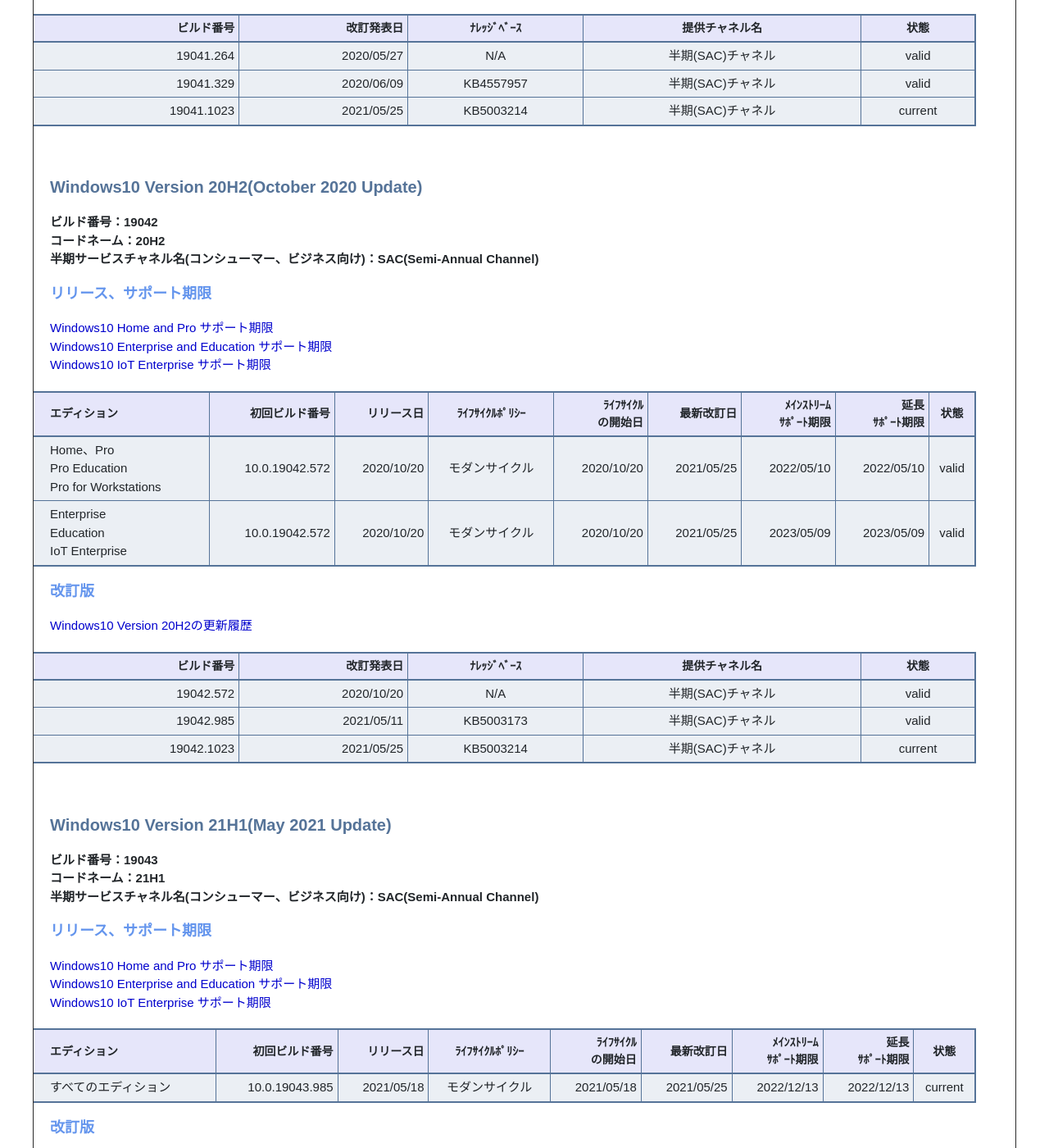
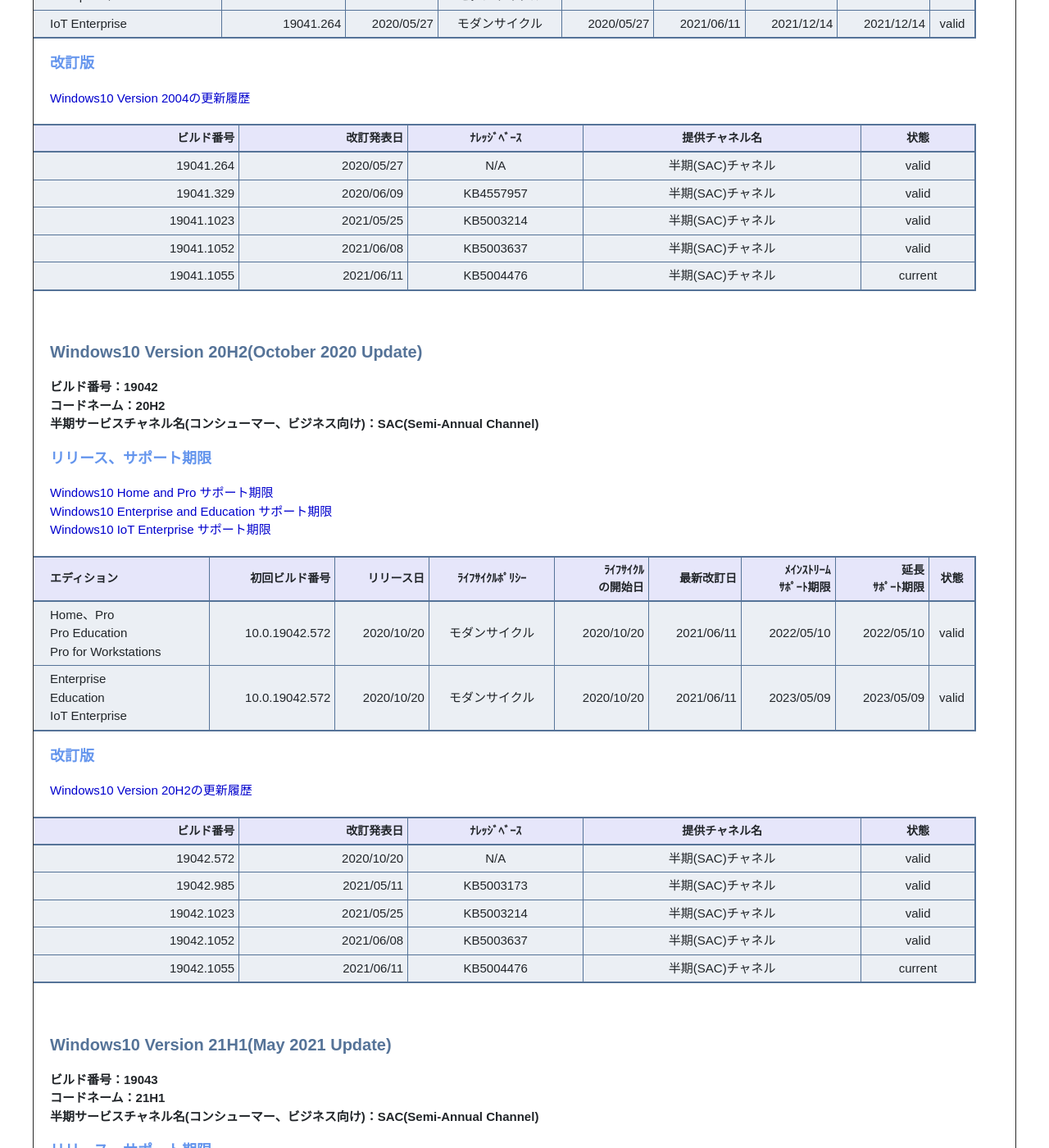
Before and after one commit to fuchu-pheasant01/fuchu-pheasant01.github.io, a Jekyll site: the page built from Contents/Support/MicrosoftOs.md, in a window 1280 px wide and 1400 px high, scrolled down 13261 px. Shown: the whole window at 82% size. Built offline with Jekyll 4.4.1, drawn with Linux system fonts in a browser that asks for light colours; emoji names are drawn with the system emoji font; some of the changed text lies outside the part shown.

Commit message:
Win2106012

```diff
--- a/Contents/Support/MicrosoftOs.md
+++ b/Contents/Support/MicrosoftOs.md
@@ -3,7 +3,7 @@ layout: default
 title: ":newspaper: サポート表"
 description: ":paperclip: Microsoft Windowsリリース、サポート表"
 date: "2020/05/17"
-lastmod: "2021/06/05"
+lastmod: "2021/06/12"
 ---
 
 ## 0. はじめに
@@ -156,8 +156,8 @@ Enterprise LTSCのサポート期限が１０年から５年間へ変更。IoT E
 | エディション           | 初回ビルド番号 | リリース日 | ﾗｲﾌｻｲｸﾙﾎﾟﾘｼｰ | ﾗｲﾌｻｲｸﾙ<br />の開始日 | 最新改訂日 | ﾒｲﾝｽﾄﾘｰﾑ<br />ｻﾎﾟｰﾄ期限 | 延長<br>ｻﾎﾟｰﾄ期限 | 状態 |
 | :--------------------- | -------------: | ---------: |:------------:| ---------: | ---------: | ---------: | ---------: | :-----: |
 |すべての半期チャネル    |10.0.10240.16384| 2015/07/29 |モダンサイクル| 2015/07/29 | 2017/06/27 | 2017/05/09 | 2017/05/09 | **End** |
-|Enterprise 2015 LTSB    |10.0.10240.16384| 2015/07/29 | 固定サイクル | 2015/07/29 | 2021/05/25 | 2020/10/13 | 2025/10/14 |  valid  |
-|IoT Enterprise 2015 LTSB|10.0.10240.16384| 2015/07/29 | 固定サイクル | 2015/07/29 | 2021/05/25 | 2020/10/13 | 2025/10/14 |  valid  |
+|Enterprise 2015 LTSB    |10.0.10240.16384| 2015/07/29 | 固定サイクル | 2015/07/29 | 2021/06/08 | 2020/10/13 | 2025/10/14 |  valid  |
+|IoT Enterprise 2015 LTSB|10.0.10240.16384| 2015/07/29 | 固定サイクル | 2015/07/29 | 2021/06/08 | 2020/10/13 | 2025/10/14 |  valid  |
 
 ##### 改訂版
 [Windows10 Version 1507の更新履歴](https://support.microsoft.com/ja-jp/topic/windows-10-%E3%81%AE%E6%9B%B4%E6%96%B0%E5%B1%A5%E6%AD%B4-93345c32-4ae1-6d1c-f885-6c0b718adf3b)
@@ -166,7 +166,8 @@ Enterprise LTSCのサポート期限が１０年から５年間へ変更。IoT E
 | ----------: | ---------: | :-------: | :--------------: | :-----: |
 | 10240.16384 | 2015/07/29 | N/A       | すべてのチャネル |  valid  |
 | 10240.17446 | 2017/06/27 | KB4032695 | すべてのチャネル |  valid  |
-| 10240.18932 | 2021/05/11 | KB5003172 |   長期チャネル   | current |
+| 10240.18932 | 2021/05/11 | KB5003172 |   長期チャネル   |  valid  |
+| 10240.18967 | 2021/06/08 | KB5003687 |   長期チャネル   | current |
 
 <br />
 
@@ -216,8 +217,8 @@ Enterprise LTSCのサポート期限が１０年から５年間へ変更。IoT E
 |Home、Pro、IoT Core     |10.0.14393.0    | 2016/08/02 |モダンサイクル| 2016/08/02 | 2017/06/27 | 2018/04/10 | 2018/04/10 | **End** |
 |Enterprise、Education   |10.0.14393.0    | 2016/08/02 |モダンサイクル| 2016/08/02 | 2017/06/27 | 2019/04/09 | 2019/04/09 | **End** |
 |IoT Enterprise          |10.0.14393.0    | 2016/08/02 |モダンサイクル| 2016/08/02 | 2017/06/27 | 2019/04/09 | 2019/04/09 | **End** |
-|Enterprise 2016 LTSB    |10.0.14393.0    | 2016/08/02 | 固定サイクル | 2016/08/02 | 2021/05/11 | 2021/10/12 | 2026/10/13 |  valid  |
-|IoT Enterprise 2016 LTSB|10.0.14393.0    | 2016/08/02 | 固定サイクル | 2016/08/02 | 2021/05/11 | 2021/10/12 | 2026/10/13 |  valid  |
+|Enterprise 2016 LTSB    |10.0.14393.0    | 2016/08/02 | 固定サイクル | 2016/08/02 | 2021/06/08 | 2021/10/12 | 2026/10/13 |  valid  |
+|IoT Enterprise 2016 LTSB|10.0.14393.0    | 2016/08/02 | 固定サイクル | 2016/08/02 | 2021/06/08 | 2021/10/12 | 2026/10/13 |  valid  |
 
 #### 改訂版
 [Windows10 Version 1607の更新履歴](https://support.microsoft.com/ja-jp/topic/windows-10-%E3%81%8A%E3%82%88%E3%81%B3-windows-server-2016-%E3%81%AE%E6%9B%B4%E6%96%B0%E5%B1%A5%E6%AD%B4-4acfbc84-a290-1b54-536a-1c0430e9f3fd)
@@ -226,7 +227,8 @@ Enterprise LTSCのサポート期限が１０年から５年間へ変更。IoT E
 | ----------: | ---------: | :-------: | :--------------: | :-----: |
 | 14393.0     | 2016/08/02 | N/A       | CB、LTSBチャネル |  valid  |
 | 14393.10    | 2016/08/02 | KB3176929 | CB、LTSBチャネル |  valid  |
-| 14393.4402  | 2021/05/11 | KB5003197 | すべてのチャネル | current |
+| 14393.4402  | 2021/05/11 | KB5003197 | すべてのチャネル |  valid  |
+| 14393.4467  | 2021/06/08 | KB5003638 | すべてのチャネル | current |
 
 <br />
 
@@ -336,8 +338,8 @@ Enterprise LTSCのサポート期限が１０年から５年間へ変更。IoT E
 |Home、Pro、IoT Core<br />Pro Education<br />Pro for Workstations|10.0.17763.1    | 2018/11/13 |モダンサイクル| 2018/11/13 | 2021/05/11 | 2020/11/10 | 2020/11/10 | **End** |
 |Enterprise、Education   |10.0.17763.1    | 2018/11/13 |モダンサイクル| 2018/11/13 | 2021/05/11 | 2021/05/11 | 2021/05/11 | **End** |
 |IoT Enterprise          |10.0.17763.1    | 2018/11/13 |モダンサイクル| 2018/11/13 | 2021/05/11 | 2021/05/11 | 2021/05/11 | **End** |
-|Enterprise 2019 LTSC    |10.0.17763.1    | 2018/11/13 | 固定サイクル | 2018/11/13 | 2021/05/20 | 2024/01/09 | 2029/01/09 | current |
-|IoT Enterprise 2019 LTSC|10.0.17763.1    | 2018/11/13 | 固定サイクル | 2018/11/13 | 2021/05/20 | 2024/01/09 | 2029/01/09 | current |
+|Enterprise 2019 LTSC    |10.0.17763.1    | 2018/11/13 | 固定サイクル | 2018/11/13 | 2021/06/08 | 2024/01/09 | 2029/01/09 | current |
+|IoT Enterprise 2019 LTSC|10.0.17763.1    | 2018/11/13 | 固定サイクル | 2018/11/13 | 2021/06/08 | 2024/01/09 | 2029/01/09 | current |
 
 #### 改訂版
 [Windows10 Version 1809の更新履歴](https://support.microsoft.com/ja-jp/topic/windows-10-%E3%81%8A%E3%82%88%E3%81%B3-windows-server-2019-%E3%81%AE%E6%9B%B4%E6%96%B0%E5%B1%A5%E6%AD%B4-725fc2e1-4443-6831-a5ca-51ff5cbcb059)
@@ -349,7 +351,8 @@ Enterprise LTSCのサポート期限が１０年から５年間へ変更。IoT E
 | 17763.107   | 2018/11/13 | KB4464455 | 半期(SACT)、LTSC |  valid  |
 | 17763.379   | 2019/03/12 | KB4489899 | すべてのチャネル |  valid  |
 | 17763.1935  | 2021/05/11 | KB5003171 | すべてのチャネル |  valid  |
-| 17763.1971  | 2021/05/20 | KB5003217 |長期(LTSC)チャネル| current |
+| 17763.1971  | 2021/05/20 | KB5003217 |長期(LTSC)チャネル|  valid  |
+| 17763.1999  | 2021/06/08 | KB5003646 |長期(LTSC)チャネル| current |
 
 <br />
 
@@ -391,9 +394,9 @@ Enterprise LTSCのサポート期限が１０年から５年間へ変更。IoT E
 
 | エディション       | 初回ビルド番号 | リリース日 | ﾗｲﾌｻｲｸﾙﾎﾟﾘｼｰ | ﾗｲﾌｻｲｸﾙ<br />の開始日 | 最新改訂日 | ﾒｲﾝｽﾄﾘｰﾑ<br />ｻﾎﾟｰﾄ期限 | 延長<br>ｻﾎﾟｰﾄ期限 | 状態 |
 | :----------------- | -------------: | ---------: |:------------:| ---------: | ---------: | ---------: | ---------: | :-----: |
-|Home、Pro<br />Pro Education<br />Pro for Workstations|10.0.18363.476  | 2019/11/12 |モダンサイクル| 2019/11/12 | 2021/05/20 | 2021/05/11 | 2021/05/11 | **End** |
-|Enterprise、Education|18363.476     | 2019/11/12 |モダンサイクル| 2019/11/12 | 2021/05/20 | 2022/05/10 | 2022/05/10 |  valid  |
-|IoT Enterprise      |18363.476     | 2019/11/12 |モダンサイクル| 2019/11/12 | 2021/05/20 | 2022/05/10 | 2022/05/10 |  valid  |
+|Home、Pro<br />Pro Education<br />Pro for Workstations|10.0.18363.476  | 2019/11/12 |モダンサイクル| 2019/11/12 | 2021/06/08 | 2021/05/11 | 2021/05/11 | **End** |
+|Enterprise、Education|18363.476     | 2019/11/12 |モダンサイクル| 2019/11/12 | 2021/06/08 | 2022/05/10 | 2022/05/10 |  valid  |
+|IoT Enterprise      |18363.476     | 2019/11/12 |モダンサイクル| 2019/11/12 | 2021/06/08 | 2022/05/10 | 2022/05/10 |  valid  |
 
 #### 改訂版
 [Windows10 Version 1909の更新履歴](https://support.microsoft.com/ja-jp/topic/windows-10-%E3%81%AE%E6%9B%B4%E6%96%B0%E5%B1%A5%E6%AD%B4-53c270dc-954f-41f7-7ced-488578904dfe)
@@ -401,7 +404,8 @@ Enterprise LTSCのサポート期限が１０年から５年間へ変更。IoT E
 | ビルド番号  | 改訂発表日 | ﾅﾚｯｼﾞﾍﾞｰｽ |  提供チャネル名  |  状態   |
 | ----------: | ---------: | :-------: | :--------------: | :-----: |
 | 18363.476   | 2019/11/12 | KB4524570 |半期(SAC)チャネル |  valid  |
-| 18363.1593  | 2021/05/20 | KB5003212 |半期(SAC)チャネル | current |
+| 18363.1593  | 2021/05/20 | KB5003212 |半期(SAC)チャネル |  valid  |
+| 18363.1621  | 2021/06/08 | KB5003635 |半期(SAC)チャネル | current |
 
 <br />
 
@@ -417,9 +421,9 @@ Enterprise LTSCのサポート期限が１０年から５年間へ変更。IoT E
 
 | エディション       | 初回ビルド番号 | リリース日 | ﾗｲﾌｻｲｸﾙﾎﾟﾘｼｰ | ﾗｲﾌｻｲｸﾙ<br />の開始日 | 最新改訂日 | ﾒｲﾝｽﾄﾘｰﾑ<br />ｻﾎﾟｰﾄ期限 | 延長<br>ｻﾎﾟｰﾄ期限 | 状態 |
 | :----------------- | -------------: | ---------: |:------------:| ---------: | ---------: | ---------: | ---------: | :-----: |
-|Home、Pro<br />Pro Education<br />Pro for Workstations|10.0.19041.264  | 2020/05/27 |モダンサイクル| 2020/05/27 | 2021/05/25 | 2021/12/14 | 2021/12/14 |  valid  |
-|Enterprise、Education|19041.264     | 2020/05/27 |モダンサイクル| 2020/05/27 | 2021/05/25 | 2021/12/14 | 2021/12/14 |  valid  |
-|IoT Enterprise      |19041.264     | 2020/05/27 |モダンサイクル| 2020/05/27 | 2021/05/25 | 2021/12/14 | 2021/12/14 |  valid  |
+|Home、Pro<br />Pro Education<br />Pro for Workstations|10.0.19041.264  | 2020/05/27 |モダンサイクル| 2020/05/27 | 2021/06/11 | 2021/12/14 | 2021/12/14 |  valid  |
+|Enterprise、Education|19041.264     | 2020/05/27 |モダンサイクル| 2020/05/27 | 2021/06/11 | 2021/12/14 | 2021/12/14 |  valid  |
+|IoT Enterprise      |19041.264     | 2020/05/27 |モダンサイクル| 2020/05/27 | 2021/06/11 | 2021/12/14 | 2021/12/14 |  valid  |
 
 #### 改訂版
 [Windows10 Version 2004の更新履歴](https://support.microsoft.com/ja-jp/topic/windows-10-%E3%81%AE%E6%9B%B4%E6%96%B0%E5%B1%A5%E6%AD%B4-24ea91f4-36e7-d8fd-0ddb-d79d9d0cdbda)
@@ -428,7 +432,9 @@ Enterprise LTSCのサポート期限が１０年から５年間へ変更。IoT E
 | ----------: | ---------: | :-------: | :--------------: | :-----: |
 | 19041.264   | 2020/05/27 | N/A       |半期(SAC)チャネル |  valid  |
 | 19041.329   | 2020/06/09 | KB4557957 |半期(SAC)チャネル |  valid  |
-| 19041.1023  | 2021/05/25 | KB5003214 |半期(SAC)チャネル | current |
+| 19041.1023  | 2021/05/25 | KB5003214 |半期(SAC)チャネル |  valid  |
+| 19041.1052  | 2021/06/08 | KB5003637 |半期(SAC)チャネル |  valid  |
+| 19041.1055  | 2021/06/11 | KB5004476 |半期(SAC)チャネル | current |
 
 <br />
 
@@ -444,8 +450,8 @@ Enterprise LTSCのサポート期限が１０年から５年間へ変更。IoT E
 
 | エディション       | 初回ビルド番号 | リリース日 | ﾗｲﾌｻｲｸﾙﾎﾟﾘｼｰ | ﾗｲﾌｻｲｸﾙ<br />の開始日 | 最新改訂日 | ﾒｲﾝｽﾄﾘｰﾑ<br />ｻﾎﾟｰﾄ期限 | 延長<br>ｻﾎﾟｰﾄ期限 | 状態 |
 | :----------------- | -------------: | ---------: |:------------:| ---------: | ---------: | ---------: | ---------: | :-----: |
-|Home、Pro<br />Pro Education<br />Pro for Workstations| 10.0.19042.572 | 2020/10/20 |モダンサイクル| 2020/10/20 | 2021/05/25 | 2022/05/10 | 2022/05/10 |  valid  |
-|Enterprise<br />Education<br />IoT Enterprise| 10.0.19042.572 | 2020/10/20 |モダンサイクル| 2020/10/20 | 2021/05/25 | 2023/05/09 | 2023/05/09 |  valid  |
+|Home、Pro<br />Pro Education<br />Pro for Workstations| 10.0.19042.572 | 2020/10/20 |モダンサイクル| 2020/10/20 | 2021/06/11 | 2022/05/10 | 2022/05/10 |  valid  |
+|Enterprise<br />Education<br />IoT Enterprise| 10.0.19042.572 | 2020/10/20 |モダンサイクル| 2020/10/20 | 2021/06/11 | 2023/05/09 | 2023/05/09 |  valid  |
 
 #### 改訂版
 [Windows10 Version 20H2の更新履歴](https://support.microsoft.com/ja-jp/topic/windows-10-%E3%81%AE%E6%9B%B4%E6%96%B0%E5%B1%A5%E6%AD%B4-7dd3071a-3906-fa2c-c342-f7f86728a6e3)
@@ -454,7 +460,9 @@ Enterprise LTSCのサポート期限が１０年から５年間へ変更。IoT E
 | ---------: | ---------: | :-------: | :--------------: | :-----: |
 | 19042.572  | 2020/10/20 | N/A       |半期(SAC)チャネル |  valid  |
 | 19042.985  | 2021/05/11 | KB5003173 |半期(SAC)チャネル |  valid  |
-| 19042.1023 | 2021/05/25 | KB5003214 |半期(SAC)チャネル | current |
+| 19042.1023 | 2021/05/25 | KB5003214 |半期(SAC)チャネル |  valid  |
+| 19042.1052 | 2021/06/08 | KB5003637 |半期(SAC)チャネル |  valid  |
+| 19042.1055 | 2021/06/11 | KB5004476 |半期(SAC)チャネル | current |
 
 <br />
 
@@ -470,7 +478,7 @@ Enterprise LTSCのサポート期限が１０年から５年間へ変更。IoT E
 
 | エディション       | 初回ビルド番号 | リリース日 | ﾗｲﾌｻｲｸﾙﾎﾟﾘｼｰ | ﾗｲﾌｻｲｸﾙ<br />の開始日 | 最新改訂日 | ﾒｲﾝｽﾄﾘｰﾑ<br />ｻﾎﾟｰﾄ期限 | 延長<br>ｻﾎﾟｰﾄ期限 | 状態 |
 | :----------------- | -------------: | ---------: |:------------:| ---------: | ---------: | ---------: | ---------: | :-----: |
-|すべてのエディション| 10.0.19043.985 | 2021/05/18 |モダンサイクル| 2021/05/18 | 2021/05/25 | 2022/12/13 | 2022/12/13 | current |
+|すべてのエディション| 10.0.19043.985 | 2021/05/18 |モダンサイクル| 2021/05/18 | 2021/06/11 | 2022/12/13 | 2022/12/13 | current |
 
 #### 改訂版
 [Windows10 Version 21H1の更新履歴](https://support.microsoft.com/ja-jp/topic/windows-10-%E3%81%AE%E6%9B%B4%E6%96%B0%E5%B1%A5%E6%AD%B4-1b6aac92-bf01-42b5-b158-f80c6d93eb11)
@@ -478,7 +486,9 @@ Enterprise LTSCのサポート期限が１０年から５年間へ変更。IoT E
 | ビルド番号 | 改訂発表日 | ﾅﾚｯｼﾞﾍﾞｰｽ |  提供チャネル名  |  状態   |
 | ---------: | ---------: | :-------: | :--------------: | :-----: |
 | 19043.985  | 2021/05/18 | KB5003173 |半期(SAC)チャネル |  valid  |
-| 19043.1023 | 2021/05/25 | KB5003214 |半期(SAC)チャネル | current |
+| 19043.1023 | 2021/05/25 | KB5003214 |半期(SAC)チャネル |  valid  |
+| 19043.1052 | 2021/06/08 | KB5003637 |半期(SAC)チャネル |  valid  |
+| 19043.1055 | 2021/06/11 | KB5004476 |半期(SAC)チャネル | current |
 
 <br />
 
```
Also changed, not shown: Contents/DotNet/DotNetSupport.md (+5 -5 lines), Contents/DotNet/VisualStudioSupport.md (+5 -5 lines), Contents/SqlServer/SqlServerSupport.md (+2 -2 lines).
